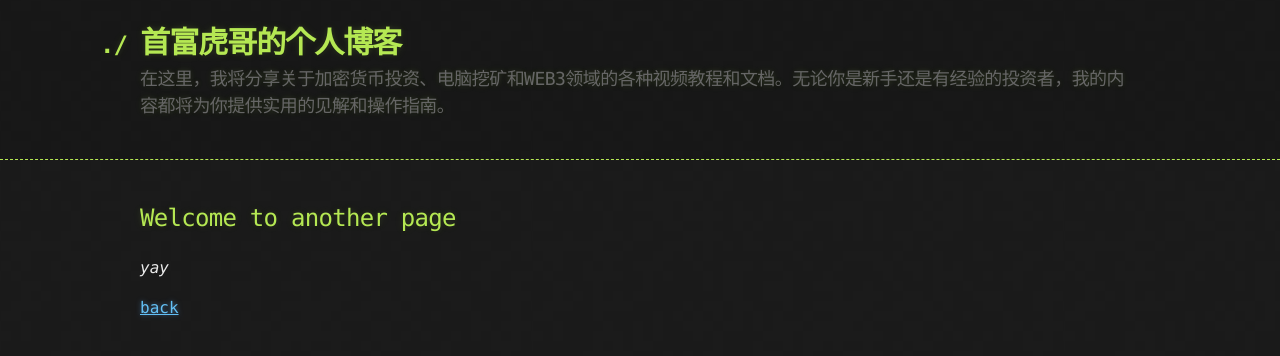
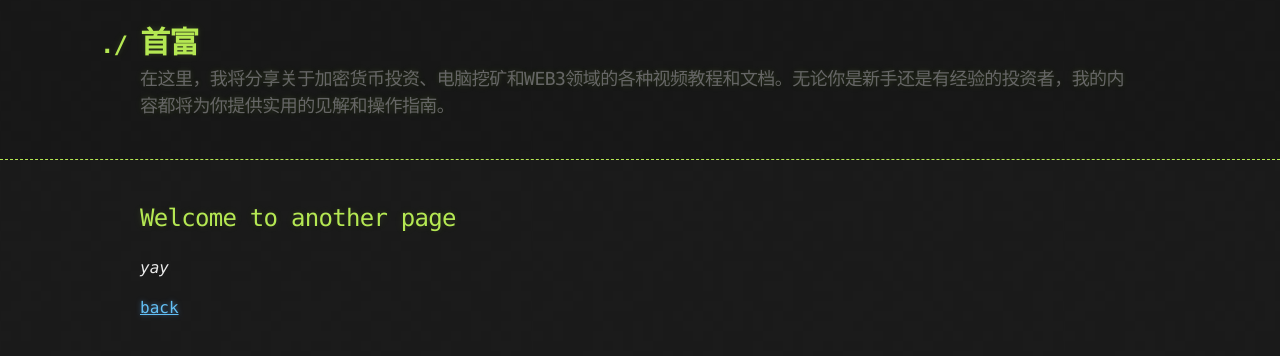
Before and after one commit to hugevip/github.io, a Jekyll site: the page built from another-page.md, in a window 1280 px wide. Shown: the top 356 px of the page. Built offline with Jekyll 4.4.1, drawn with Linux system fonts in a browser that asks for light colours; our own code applies the rules of GitHub Pages for plain Markdown files.

Commit message:
Update _config.yml

```diff
--- a/_config.yml
+++ b/_config.yml
@@ -1,5 +1,5 @@
 # 站点信息
-title: "首富虎哥的个人博客"
+title: "首富"
 description: "在这里，我将分享关于加密货币投资、电脑挖矿和WEB3领域的各种视频教程和文档。无论你是新手还是有经验的投资者，我的内容都将为你提供实用的见解和操作指南。"
 baseurl: "" # 如果你的博客有子目录，这里需要填写子目录的路径
 url: "https://hugevip.top" # 将这个替换为你博客的实际网址
```
